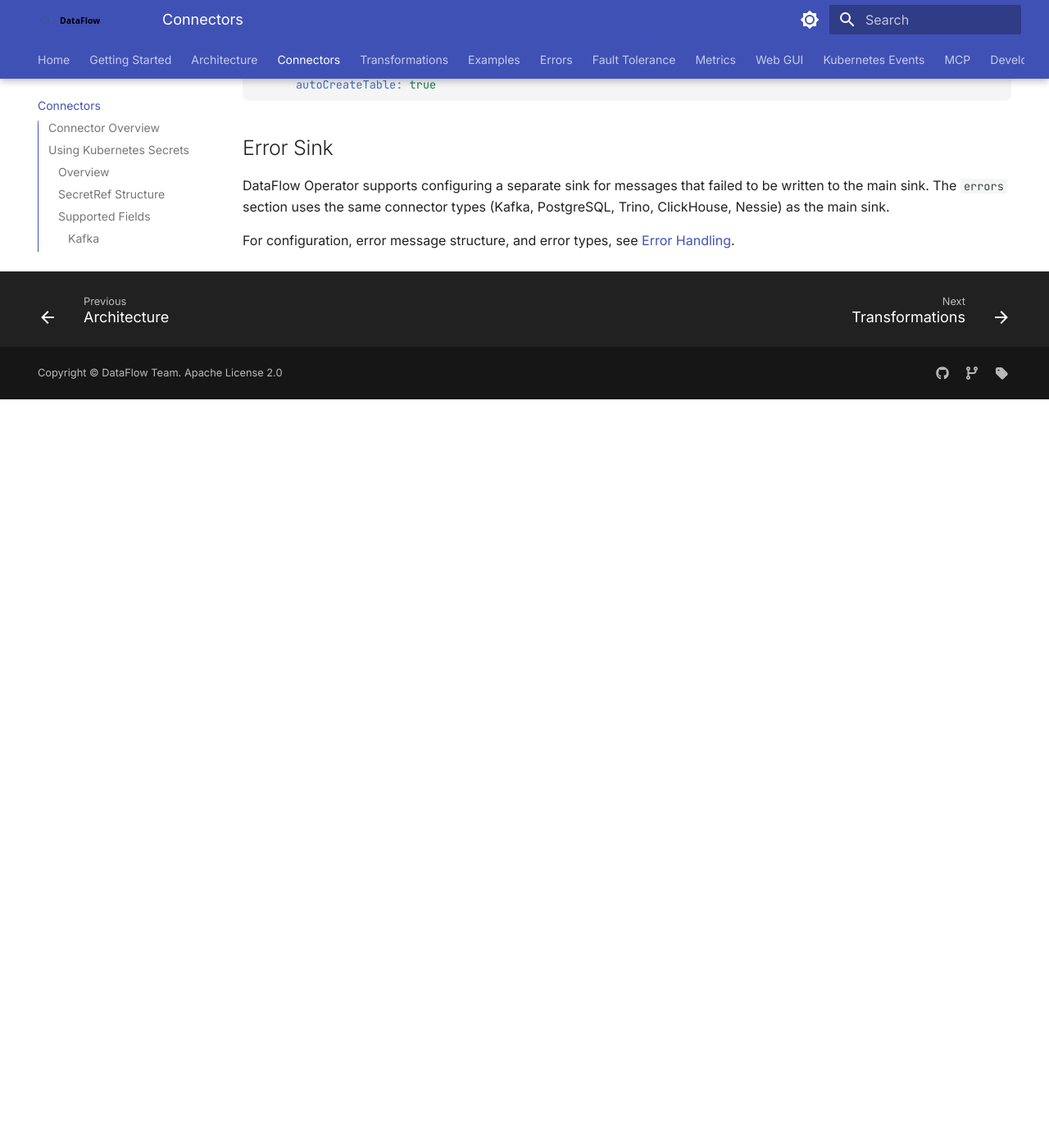
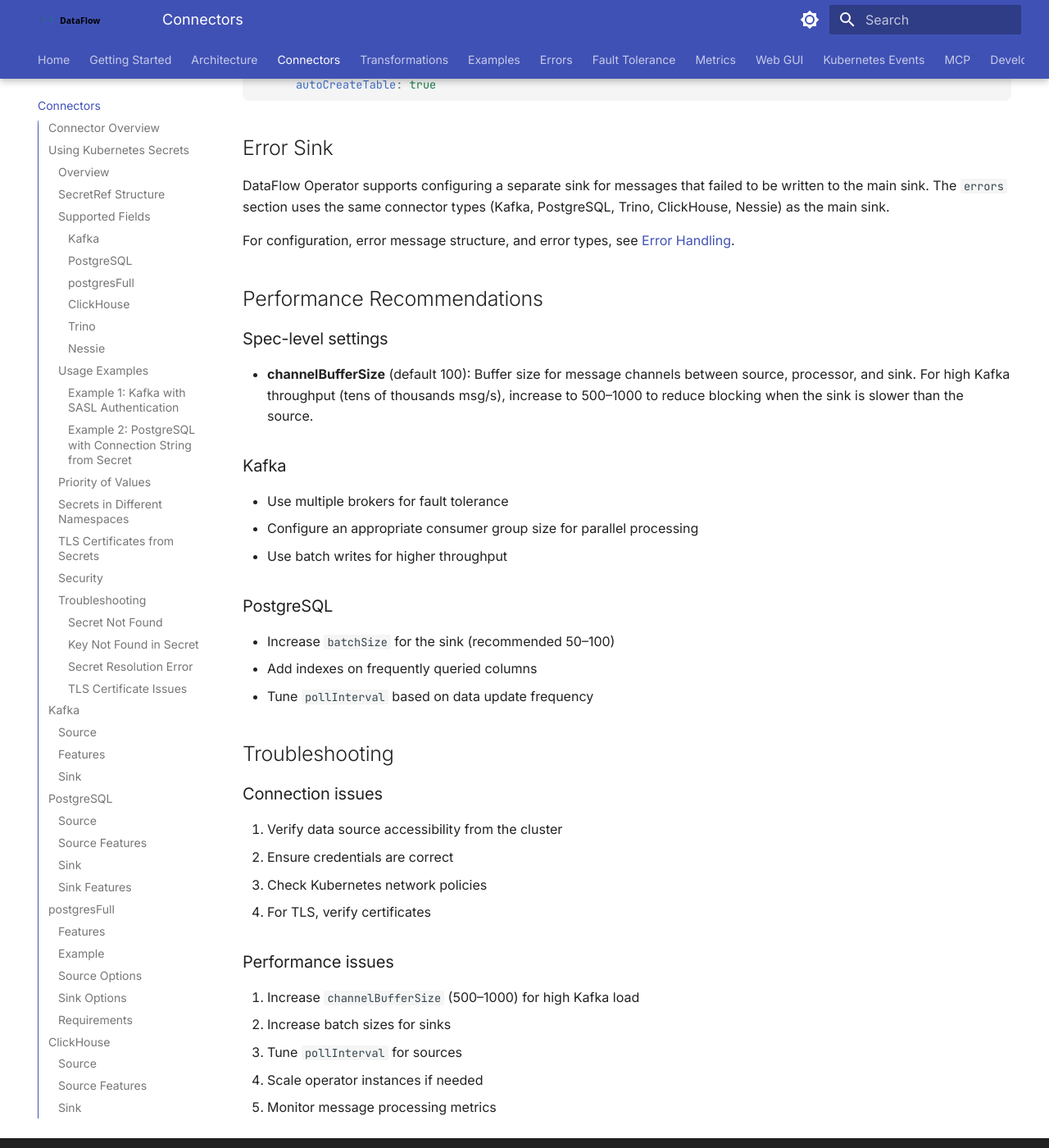
Before and after one commit to dataflow-operator/docs, an MkDocs documentation site: the page built from docs/en/connectors.md, in a window 1280 px wide and 1400 px high, scrolled down 21014 px. Shown: the whole window at 82% size. Built offline with MkDocs 1.6.1 and Material for MkDocs 9.7.7, drawn with Linux system fonts in a browser that asks for light colours; before the commit the page ends 21501 px from its top, so only the background shows below that.

```diff
--- a/docs/en/connectors.md
+++ b/docs/en/connectors.md
@@ -904,3 +904,38 @@
 DataFlow Operator supports configuring a separate sink for messages that failed to be written to the main sink. The `errors` section uses the same connector types (Kafka, PostgreSQL, Trino, ClickHouse, Nessie) as the main sink.
 
 For configuration, error message structure, and error types, see [Error Handling](errors.md).
+
+## Performance Recommendations
+
+### Spec-level settings
+
+- **channelBufferSize** (default 100): Buffer size for message channels between source, processor, and sink. For high Kafka throughput (tens of thousands msg/s), increase to 500–1000 to reduce blocking when the sink is slower than the source.
+
+### Kafka
+
+- Use multiple brokers for fault tolerance
+- Configure an appropriate consumer group size for parallel processing
+- Use batch writes for higher throughput
+
+### PostgreSQL
+
+- Increase `batchSize` for the sink (recommended 50–100)
+- Add indexes on frequently queried columns
+- Tune `pollInterval` based on data update frequency
+
+## Troubleshooting
+
+### Connection issues
+
+1. Verify data source accessibility from the cluster
+2. Ensure credentials are correct
+3. Check Kubernetes network policies
+4. For TLS, verify certificates
+
+### Performance issues
+
+1. Increase `channelBufferSize` (500–1000) for high Kafka load
+2. Increase batch sizes for sinks
+3. Tune `pollInterval` for sources
+4. Scale operator instances if needed
+5. Monitor message processing metrics
```
Also changed, not shown: docs/en/architecture.md (+3 -0 lines), docs/en/examples.md (+22 -0 lines), docs/ru/architecture.md (+3 -0 lines), docs/ru/connectors.md (+9 -4 lines), docs/ru/examples.md (+22 -0 lines).
